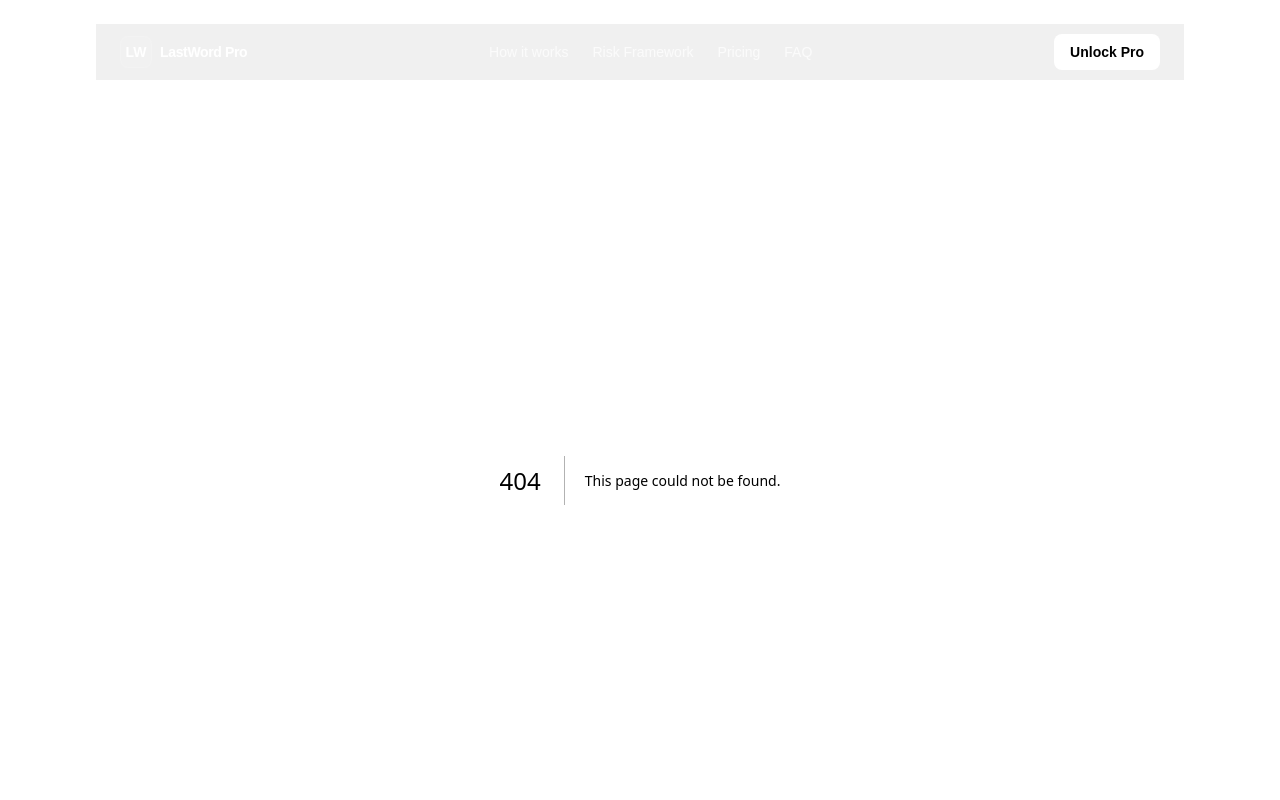
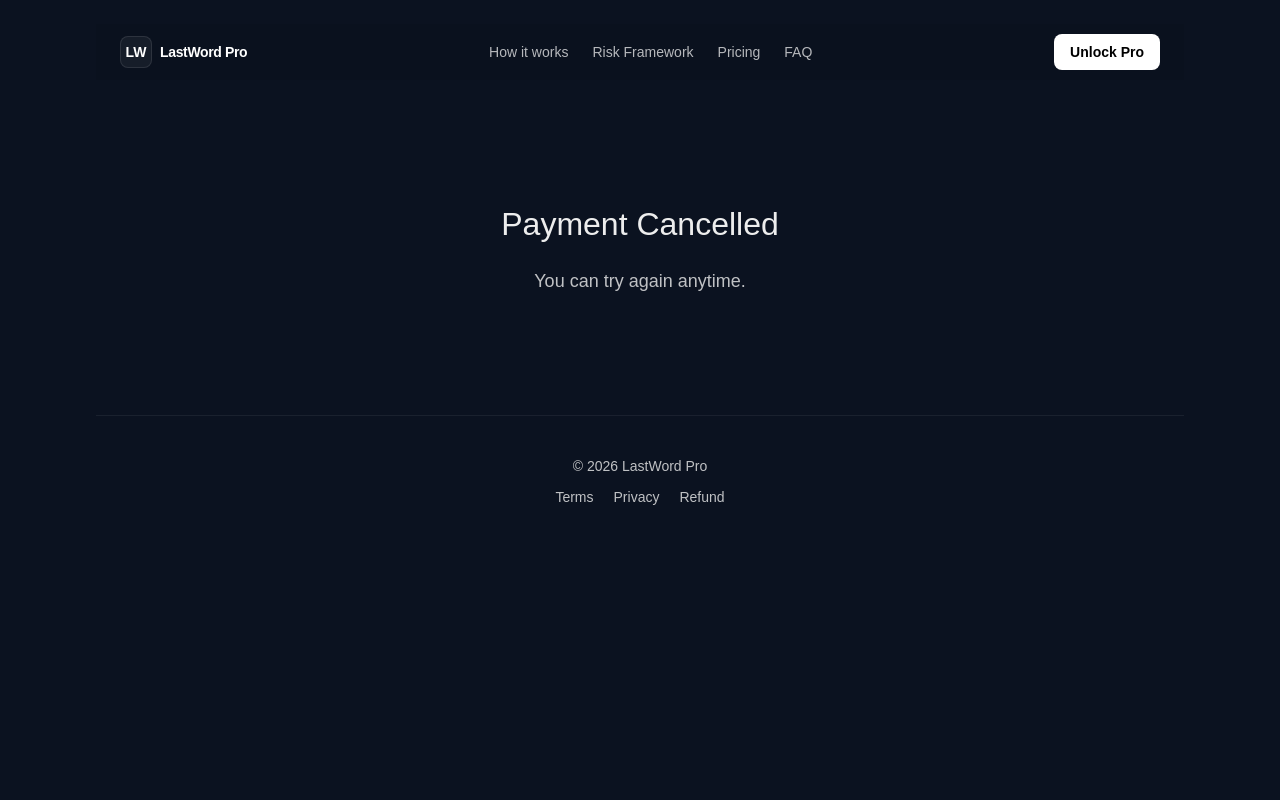
Before and after one commit to sahinserbetcii-cmd/lastword-pro, a Next.js app: page /cancel in a window 1280 px wide. Before the commit this address had no page. Shown: the top 800 px of the page. Built offline with nearby package versions, Linux system fonts and the light colour scheme.

Commit message:
add payment success pages

```diff
--- /dev/null
+++ b/app/cancel/page.tsx
@@ -0,0 +1,19 @@
+export default function CancelPage() {
+  return (
+    <main
+      style={{
+        maxWidth: 600,
+        margin: "120px auto",
+        textAlign: "center",
+      }}
+    >
+      <h1 style={{ fontSize: 32, marginBottom: 20 }}>
+        Payment Cancelled
+      </h1>
+
+      <p style={{ fontSize: 18, opacity: 0.8 }}>
+        You can try again anytime.
+      </p>
+    </main>
+  );
+}
--- /dev/null
+++ b/app/success/page.tsx
@@ -0,0 +1,19 @@
+export default function SuccessPage() {
+  return (
+    <main
+      style={{
+        maxWidth: 600,
+        margin: "120px auto",
+        textAlign: "center",
+      }}
+    >
+      <h1 style={{ fontSize: 32, marginBottom: 20 }}>
+        Payment Successful
+      </h1>
+
+      <p style={{ fontSize: 18, opacity: 0.8 }}>
+        Your LastWord Pro access is now active.
+      </p>
+    </main>
+  );
+}
```
